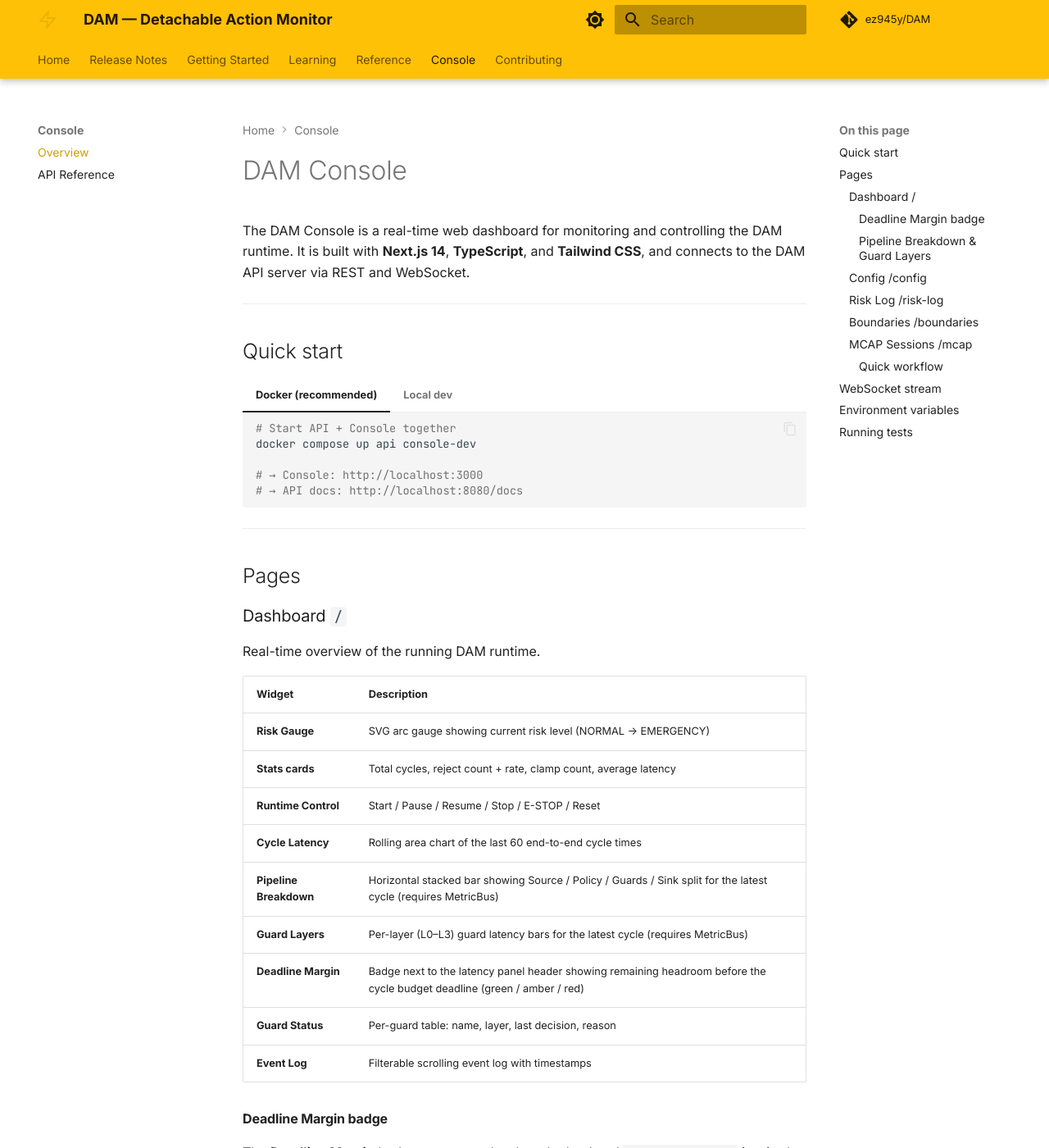
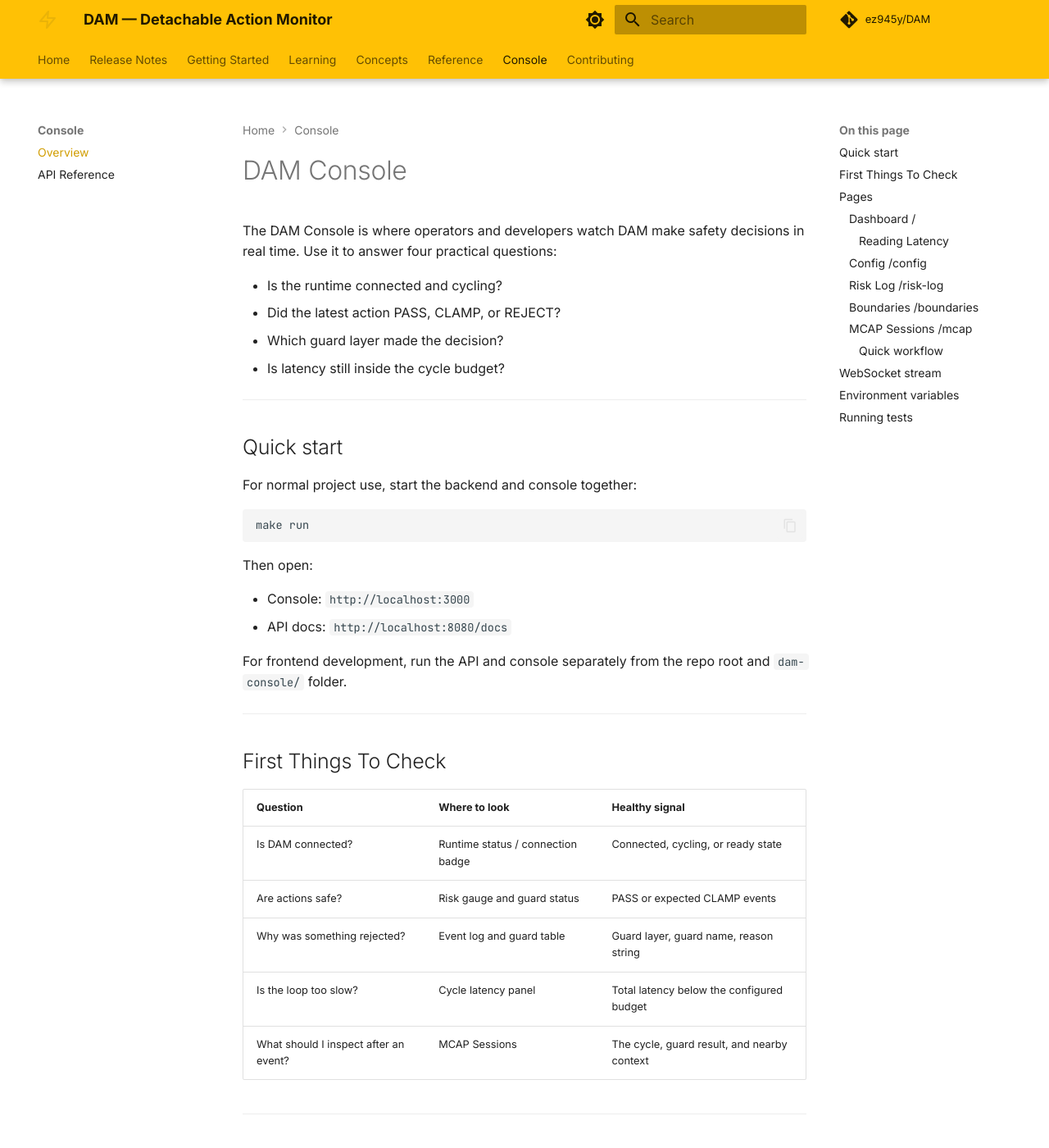
Before and after one commit to ez945y/DAM, an MkDocs documentation site: the page built from docs/console.md, in a window 1280 px wide and 1400 px high. Shown: the whole window at 82% size. Built offline with MkDocs 1.6.1 and Material for MkDocs 9.7.7, drawn with Linux system fonts in a browser that asks for light colours; comment, search, counter and statistics services are not loaded; some of the changed text lies outside the part shown.

Commit message:
feat: improve docs onboarding path

````diff
--- a/docs/console.md
+++ b/docs/console.md
@@ -1,36 +1,40 @@
 # DAM Console
 
-The DAM Console is a real-time web dashboard for monitoring and controlling the DAM runtime.
-It is built with **Next.js 14**, **TypeScript**, and **Tailwind CSS**, and connects to the
-DAM API server via REST and WebSocket.
+The DAM Console is where operators and developers watch DAM make safety decisions in real time. Use it to answer four practical questions:
+
+- Is the runtime connected and cycling?
+- Did the latest action PASS, CLAMP, or REJECT?
+- Which guard layer made the decision?
+- Is latency still inside the cycle budget?
 
 ---
 
 ## Quick start
 
-=== "Docker (recommended)"
+For normal project use, start the backend and console together:
 
-    ```bash
-    # Start API + Console together
-    docker compose up api console-dev
+```bash
+make run
+```
 
-    # → Console: http://localhost:3000
-    # → API docs: http://localhost:8080/docs
-    ```
+Then open:
 
-=== "Local dev"
+- Console: `http://localhost:3000`
+- API docs: `http://localhost:8080/docs`
 
-    ```bash
-    # Terminal 1 — API server
-    pip install "dam[dev,services]"
-    uvicorn dam.services.api:app --host 0.0.0.0 --port 8080 --reload
+For frontend development, run the API and console separately from the repo root and `dam-console/` folder.
 
-    # Terminal 2 — Console
-    cd dam-console
-    npm install
-    npm run dev
-    # → http://localhost:3000
-    ```
+---
+
+## First Things To Check
+
+| Question | Where to look | Healthy signal |
+|----------|---------------|----------------|
+| Is DAM connected? | Runtime status / connection badge | Connected, cycling, or ready state |
+| Are actions safe? | Risk gauge and guard status | PASS or expected CLAMP events |
+| Why was something rejected? | Event log and guard table | Guard layer, guard name, reason string |
+| Is the loop too slow? | Cycle latency panel | Total latency below the configured budget |
+| What should I inspect after an event? | MCAP Sessions | The cycle, guard result, and nearby context |
 
 ---
 
@@ -38,7 +42,7 @@ DAM API server via REST and WebSocket.
 
 ### Dashboard `/`
 
-Real-time overview of the running DAM runtime.
+Real-time overview of the running DAM runtime. This is the first page to open during a demo or safety investigation.
 
 | Widget | Description |
 |--------|-------------|
@@ -46,17 +50,15 @@ Real-time overview of the running DAM runtime.
 | **Stats cards** | Total cycles, reject count + rate, clamp count, average latency |
 | **Runtime Control** | Start / Pause / Resume / Stop / E-STOP / Reset |
 | **Cycle Latency** | Rolling area chart of the last 60 end-to-end cycle times |
-| **Pipeline Breakdown** | Horizontal stacked bar showing Source / Policy / Guards / Sink split for the latest cycle (requires MetricBus) |
-| **Guard Layers** | Per-layer (L0–L3) guard latency bars for the latest cycle (requires MetricBus) |
+| **Pipeline Breakdown** | Source / Policy / Guards / Sink split for the latest cycle, when available |
+| **Guard Layers** | Per-layer L0-L3 guard latency bars, when available |
 | **Deadline Margin** | Badge next to the latency panel header showing remaining headroom before the cycle budget deadline (green / amber / red) |
 | **Guard Status** | Per-guard table: name, layer, last decision, reason |
 | **Event Log** | Filterable scrolling event log with timestamps |
 
-#### Deadline Margin badge
+#### Reading Latency
 
-The **Deadline Margin** badge appears only when the backend `TelemetryService`
-is wired with a `MetricBus` (i.e. `perf` data is present in the WebSocket
-stream). It displays `slack_ms = deadline_ms − total_ms` with three visual states:
+The **Deadline Margin** badge shows how much time remains before the configured cycle budget is exceeded.
 
 | Colour | Condition | Label |
 |--------|-----------|-------|
@@ -64,13 +66,6 @@ stream). It displays `slack_ms = deadline_ms − total_ms` with three visual sta
 | Amber  | 10–30 % of budget | `NEAR` |
 | Red    | < 10 % of budget | `TIGHT` |
 | Red    | Negative (over-budget) | `OVER` |
-
-#### Pipeline Breakdown & Guard Layers
-
-These two sub-charts appear inside the **Cycle Latency** panel only when the
-`perf` field is present in the live WebSocket stream.  They use the same data
-source as the `perf.stages` and `perf.layers` fields described in
-[Services API → Telemetry](services-api.md#ws-wstelemetry).
 
 Colour mapping:
 
@@ -87,8 +82,7 @@ Colour mapping:
 
 ### Config `/config`
 
-Visual Stackfile editor. Pick a template, configure adapters, manage USB devices,
-edit joint limits, then download the generated YAML.
+Visual Stackfile editor. Pick a template, configure adapters, edit joint limits, and export the generated YAML.
 
 | Section | Description |
 |---------|-------------|
@@ -143,18 +137,13 @@ View and analyze recorded loopback sessions.
 
 ## WebSocket stream
 
-The console subscribes to the live telemetry stream to provide real-time visual feedback.
+The console subscribes to the live telemetry stream to provide real-time visual feedback. Most users do not need this section unless they are extending the console or debugging an integration.
 
 Each control cycle, the console receives:
 *   **State Updates**: JSON metadata including guard decisions, risk levels, and latency metrics.
 *   **High-Speed Video**: Zero-latency binary image frames for all active cameras.
 
-The telemetry pipeline is optimized using a custom **Binary Protocol** to minimize CPU overhead and ensure a smooth, hardware-accelerated preview even at high control frequencies. For the low-level message format, see [Services API → Binary Protocol](services-api.md#binary-message-protocol).
-
-The optional `perf` object is included
-when the backend `TelemetryService` is constructed with a `MetricBus`
-reference — see [Services API → Telemetry](services-api.md#ws-wstelemetry)
-for the full field reference and wiring instructions.
+For low-level message formats and telemetry wiring, see [Services API → Telemetry](services-api.md#ws-wstelemetry).
 
 ```json
 {
--- a/docs/getting-started/quickstart.md
+++ b/docs/getting-started/quickstart.md
@@ -1,6 +1,16 @@
 # Quick Start
 
-Get DAM running in **2 minutes**. Clone the repo and use the Makefile.
+Get DAM running without robot hardware, then confirm that the console, CLI, and demo Stackfiles are wired correctly. Budget about **10 minutes** on a fresh machine; repeat runs are faster.
+
+## What Success Looks Like
+
+By the end of this page you should have:
+
+- A local Python environment and Rust extension built by `make setup`
+- The backend API listening on `http://localhost:8080`
+- The DAM Console available at `http://localhost:3000`
+- Example Stackfiles passing validation
+- A clear next page for learning guards, Stackfiles, or the console
 
 ---
 
@@ -15,14 +25,13 @@ cd DAM
 make setup
 ```
 
-Done! You now have:
-- ✅ Python 3.11+ with all dependencies
-- ✅ Rust data plane compiled
-- ✅ Frontend console ready
+Expected result: setup finishes without errors and creates `.venv/`. It may take several minutes because it installs Python packages, builds the Rust extension, and installs console dependencies.
+
+If setup fails because `cargo` is missing, install Rust from [rustup.rs](https://rustup.rs/) and run `make setup` again.
 
 ---
 
-## Run DAM
+## Start DAM
 
 ```bash
 # Start the backend + frontend
@@ -30,38 +39,59 @@ make run
 ```
 
 This launches:
-- **DAM Runtime** — validates every robot action through the guard stack
-- **Web Console** — real-time dashboard at `http://localhost:3000`
-- **API Server** — REST + WebSocket at `http://localhost:8080`
+- **API server** at `http://localhost:8080`
+- **DAM Console** at `http://localhost:3000`
+- **Runtime host** using the repo's default Stackfile convention
 
 ---
 
-## See It In Action
+## Confirm It Is Running
 
 Open your browser:
 
 - **Dashboard:** http://localhost:3000
 - **API Docs:** http://localhost:8080/docs
 
-You'll see live telemetry: cycles, risk levels, guard decisions, latencies.
+Expected result: the dashboard loads and shows runtime status, cycle counters, risk state, guard decisions, and latency panels. If the console opens but looks disconnected, confirm that the API server is still running on port 8080.
 
 ## Validate A Demo Stack
 
-Before editing a robot configuration, validate one known-good Stackfile:
+Before editing a robot configuration, validate the example Stackfiles:
 
 ```bash
 make validate
 ```
 
-Expected result: every file under `examples/stackfiles/` reports `OK`. If you want to inspect one stack, run:
+Expected result: every file under `examples/stackfiles/` reports `OK`.
+
+Inspect one demo Stackfile to see what DAM resolved:
 
 ```bash
 .venv/bin/dam inspect examples/stackfiles/demo.yaml
 ```
 
+Expected result: the output lists safety settings, guards, boundaries, tasks, and fallback escalation. You do not need to understand every field yet; just confirm that the stack can be loaded and explained.
+
+!!! note "No hardware path"
+    The demo Stackfile is safe to inspect and validate without a robot. It uses a dataset source and a matching sink reference for replay-style development. The ACT policy may use CPU and may download model assets the first time it is run.
+
 ---
 
-## Run Tests
+## Learn The First Workflow
+
+Use this loop when you are learning DAM:
+
+1. Pick an example Stackfile under `examples/stackfiles/`.
+2. Run `make validate`.
+3. Inspect it with `.venv/bin/dam inspect <path>`.
+4. Start DAM with `make run`.
+5. Open the console and identify whether the latest cycles are PASS, CLAMP, or REJECT.
+
+The important habit is to validate configuration before thinking about hardware.
+
+---
+
+## Optional: Run Tests
 
 ```bash
 # Full test suite (Python + Rust + Frontend)
@@ -78,16 +108,18 @@ make lint         # Linters only
 
 ## Customize with Stackfiles
 
-Edit `.dam_stackfile.yaml` to change:
+After the demo path works, edit a copy of an example Stackfile to change:
+
 - Guard parameters (L0–L3)
 - Task boundaries
 - Hardware adapters
 - Safety constraints
 
-Then:
+Then validate before running:
 
 ```bash
-make run  # Reload automatically
+make validate
+make run
 ```
 
 ---
@@ -110,8 +142,8 @@ make help     # Show all available targets
 
 ## Next Steps
 
+- **Follow the guided path** → [Learn DAM](../learn/index.md)
 - **Learn the concepts** → [Architecture Overview](../concepts/architecture.md)
-- **Follow the guided path** → [Learn DAM](../learn/index.md)
 - **Understand guards** → [Guard Stack Explained](../concepts/guards-explained.md)
 - **Design boundaries** → [Boundary System](../concepts/boundaries.md)
 - **Full learning path** → [Complete Tutorial](../learn/tutorial.md)
@@ -119,4 +151,4 @@ make help     # Show all available targets
 
 ---
 
-**You're running DAM! 🚀 Next: explore the console at http://localhost:3000**
+You are running DAM. Next, use the console to connect what the runtime is doing with the Stackfile that configured it.
--- a/mkdocs.yml
+++ b/mkdocs.yml
@@ -56,6 +56,11 @@ nav:
     - Start Here: learn/index.md
     - Complete Tutorial: learn/tutorial.md
     - Glossary: learn/glossary.md
+  - Concepts:
+    - Architecture: concepts/architecture.md
+    - Guard Stack: concepts/guards-explained.md
+    - Boundaries: concepts/boundaries.md
+    - Safety Model: concepts/safety.md
   - Reference:
     - Library API: library-api.md
     - Guards: guards-reference.md
````
Also changed, not shown: docs/cli.md (+1 -1 lines), docs/installation.md (+6 -0 lines), 1 other file.
